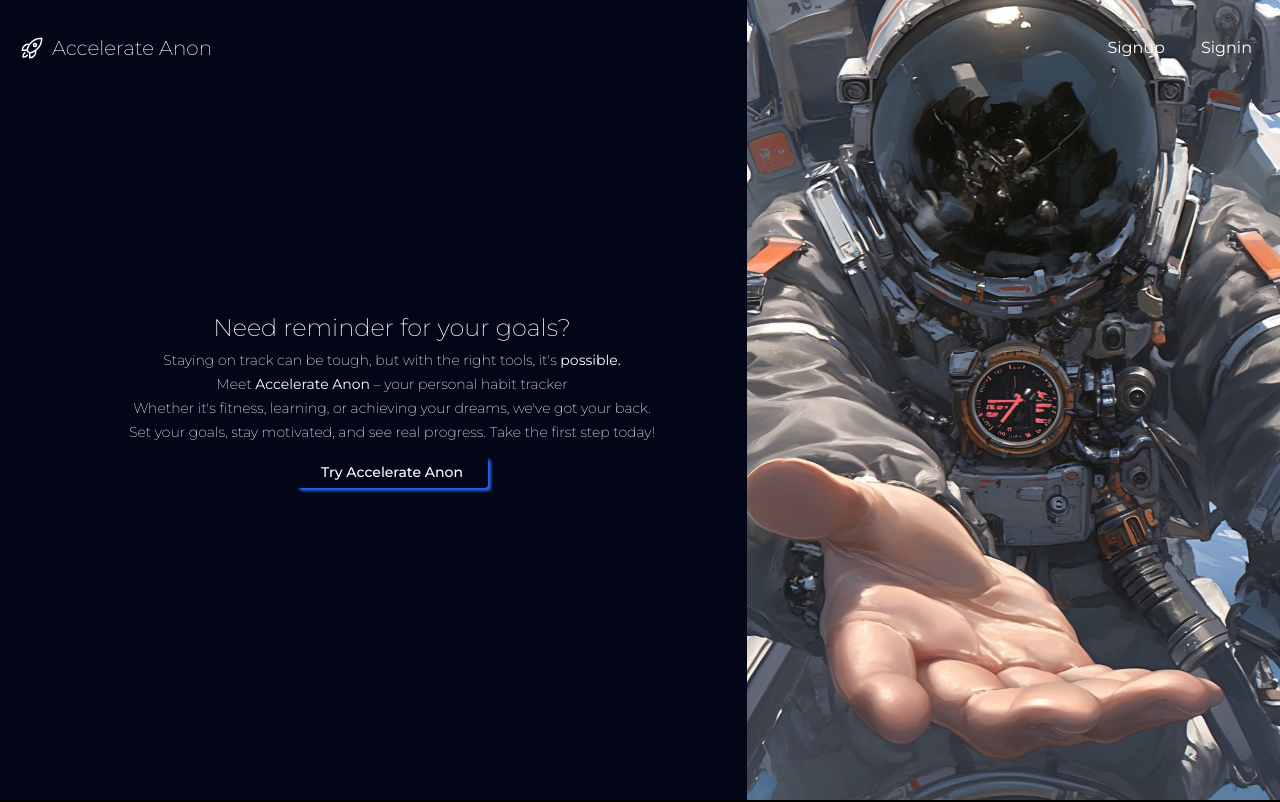
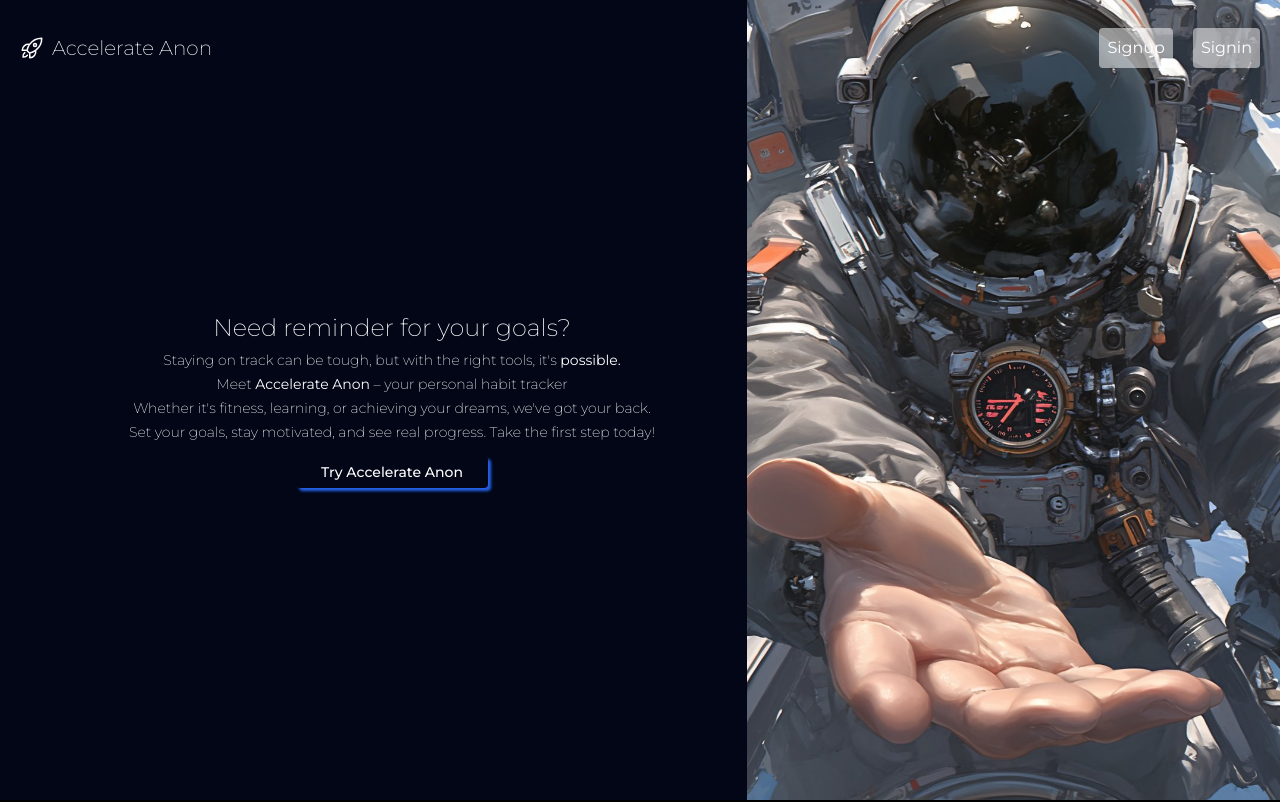
Before and after one commit to Aditya-Rawat01/accelerate-anon, a React (Vite) app: page / in a window 1280 px wide. Shown: the top 802 px of the page. Built offline with nearby package versions, Linux system fonts and the light colour scheme.

Commit message:
lil bit changes

```diff
--- a/src/MyComponents/activityCompletion.tsx
+++ b/src/MyComponents/activityCompletion.tsx
@@ -96,14 +96,14 @@ export function ActivityCompletion({index}:{index:activityArr}) {
                               Activity
                               <EditActivity activityId={index.id} days={index.totalDays} activity={index.activity} currentDay={index.currentDay} workingDays={index.workingDays}/>
                             </DrawerDescription>
-                                <DrawerTitle className="flex items-center justify-center text-2xl md:text-3xl relative">
+                                <DrawerTitle className="flex items-center justify-center text-xl md:text-3xl relative">
                                   <p>{index.activity}</p>
 
                                 </DrawerTitle>
 
                                 <div className="w-full h-20 flex items-center justify-center"><DrawerTitle className="sm:w-fit gap-1 sm:gap-2 flex items-center justify-around">{index.workingDays.map((index)=><div key={index} className="rounded-full w-[38px] sm:w-[40px] border border-1 border-gray-400 text-xs font-normal flex items-center justify-center">{index}</div>)}</DrawerTitle></div>
                                 <DrawerTitle className="font-normal flex justify-center"> Day: {index.currentDay}/ {index.totalDays}</DrawerTitle>
-                                <DrawerTitle className="font-normal h-28 md:mt-5 text-2xl flex items-center justify-center">Progress: {index.progress} %</DrawerTitle>
+                                <DrawerTitle className="font-normal h-28 md:mt-5 text-2xl flex items-center justify-center">Progress: {index.progress.toFixed(2)} %</DrawerTitle>
 
                             </DrawerHeader>
                             <DrawerFooter>
--- a/src/assets/URI.ts
+++ b/src/assets/URI.ts
@@ -1 +1,2 @@
-export const URI="https://accelerate-anon-production.up.railway.app"
+export const URI="http://localhost:3000"
+//https://accelerate-anon-production.up.railway.app
--- a/src/pages/homepage.tsx
+++ b/src/pages/homepage.tsx
@@ -12,8 +12,8 @@ export function Homepage() {
 
         </div>
         <div className="w-fit flex sm:gap-5 items-center  text-xs sm:text-base">
-          <Link to={"/signup"} className="hover:bg-white hover:text-black p-2 rounded-sm">Signup</Link>
-          <Link to={"/signin"} className="hover:bg-white hover:text-black p-2 rounded-sm">Signin</Link>
+          <Link to={"/signup"} className="hover:bg-white hover:text-black p-2 rounded-sm bg-white bg-opacity-50">Signup</Link>
+          <Link to={"/signin"} className="hover:bg-white hover:text-black p-2 rounded-sm bg-white bg-opacity-50">Signin</Link>
         </div>
       </div>
 
--- a/src/pages/signin.tsx
+++ b/src/pages/signin.tsx
@@ -4,6 +4,8 @@ import {SubmitHandler, useForm } from 'react-hook-form'
 import zod from 'zod'
 import { URI } from '../assets/URI';
 import { Link, useNavigate } from 'react-router-dom';
+import { useToast } from '@/hooks/use-toast';
+import { Toaster } from '@/components/ui/toaster';
 const userSignin=zod.object({
     email: zod.string().email("Provide valid Email").transform((val)=>val.toLowerCase()),
     password: zod.string().min(5, "Provide 5 or more characters")
@@ -21,6 +23,7 @@ interface ErrorWorkableSchema {
 type formFields=zod.infer<typeof userSignin>
 export function Signin() {
     const router=useNavigate()
+    const {toast}=useToast()
     const {register, handleSubmit, formState:{errors, isSubmitting}, setError}=useForm<formFields>({
         resolver:zodResolver(userSignin)
     });
@@ -34,23 +37,43 @@ export function Signin() {
             router("/dashboard")
 
         } catch (error:ErrorWorkableSchema|unknown) {
-            const ErrorVal=(error as ErrorWorkableSchema) // bad practice
-            if (ErrorVal.status===404) {
-                setError("email",{
-                message:ErrorVal.response.data.msg
-            })}
-            else if (ErrorVal.status===403) {
-                setError("password",{
-                    message:ErrorVal.response.data.msg
-                })
+
+
+    if (axios.isAxiosError(error)) {
+        if (error.response) {
+            // Server responded but with an error status
+            toast({
+                title: "Error occurred",
+                description: error.response.data.msg || "Something went wrong",
+                duration: 2000
+            });
+
+            if (error.response.status === 404) {
+                setError("email", { message: error.response.data.msg });
+            } else if (error.response.status === 403) {
+                setError("password", { message: error.response.data.msg });
+            } else {
+                setError("root", { message: error.response.data.msg });
             }
-            else {
-                setError("root",{
-                    message:ErrorVal.response.data.msg
-                })
-            }
-
+        } else {
+            // No response received (network error)
+            setError("root",{message:"Error occured"})
+            toast({
+                title: "Network Error",
+                description: "Cannot connect to the server. Please try again later.",
+                duration: 2000
+            });
         }
+    } else {
+        // Unexpected non-Axios error
+        setError("root",{message:"Error occured"})
+        toast({
+            title: "Unexpected Error",
+            description: "An unexpected error occurred. Please try again.",
+            duration: 2000
+        });
+    }
+}
 
     }
     return (
@@ -65,6 +88,7 @@ export function Signin() {
         <p className='text-sm'>New here? Try <Link to={"/signup"} className='underline-offset-1 underline'>signing up</Link></p>
     </form>
     <div className='invisible md:visible md:w-1/2 h-full bg-custom4th bg-cover bg-center'></div>
+    <Toaster/>
     </div>
 )
 }
--- a/src/pages/signup.tsx
+++ b/src/pages/signup.tsx
@@ -4,6 +4,8 @@ import {SubmitHandler, useForm } from 'react-hook-form'
 import zod from 'zod'
 import { URI } from '../assets/URI';
 import { Link, useNavigate } from 'react-router-dom';
+import { Toaster } from '@/components/ui/toaster';
+import { useToast } from '@/hooks/use-toast';
 const userSignup=zod.object({
     username: zod.string().min(3,"Username must be greater than or equal to 3 characters"),
     email: zod.string().email("Provide valid Email").transform((val)=>val.toLowerCase()),
@@ -22,6 +24,7 @@ export interface ErrorWorkableSchema {
 type formFields=zod.infer<typeof userSignup>
 export function Signup() {
     const router=useNavigate()
+    const {toast}=useToast()
     const {register, handleSubmit, formState:{errors, isSubmitting}, setError}=useForm<formFields>({
         resolver:zodResolver(userSignup)
     });
@@ -37,18 +40,43 @@ export function Signup() {
 
         } catch (error:ErrorWorkableSchema|unknown) {
 
-            const ErrorVal=(error as ErrorWorkableSchema) // bad practice
-            if (ErrorVal.status===409) {
-                setError("email",{
-                message:ErrorVal.response.data.msg
-            })}
-            else {
-                setError("root",{
-                    message:ErrorVal.response.data.msg
-                })
+
+
+    if (axios.isAxiosError(error)) {
+        if (error.response) {
+            // Server responded but with an error status
+            toast({
+                title: "Error occurred",
+                description: error.response.data.msg || "Something went wrong",
+                duration: 2000
+            });
+
+            if (error.response.status === 404) {
+                setError("email", { message: error.response.data.msg });
+            } else if (error.response.status === 403) {
+                setError("password", { message: error.response.data.msg });
+            } else {
+                setError("root", { message: error.response.data.msg });
             }
-
+        } else {
+            // No response received (network error)
+            setError("root",{message:"Error occured"})
+            toast({
+                title: "Network Error",
+                description: "Cannot connect to the server. Please try again later.",
+                duration: 2000
+            });
         }
+    } else {
+        // Unexpected non-Axios error
+        setError("root",{message:"Error occured"})
+        toast({
+            title: "Unexpected Error",
+            description: "An unexpected error occurred. Please try again.",
+            duration: 2000
+        });
+    }
+}
 
     }
     return (
@@ -65,6 +93,7 @@ export function Signup() {
                 <p className='text-sm'>Already Signed up? Try <Link to={"/signin"} className='underline-offset-1 underline '>signing in</Link></p>
             </form>
             <div className='invisible md:visible md:w-1/2 h-full bg-custom3rd bg-cover bg-center'></div>
+            <Toaster/>
         </div>
 )
 }
```
Also changed, not shown: 2 other files (tests, documents, lock files or other folders).
